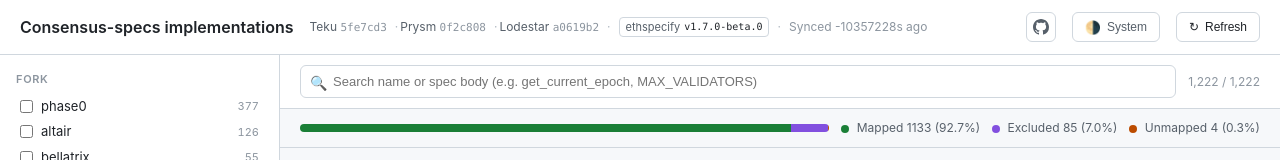
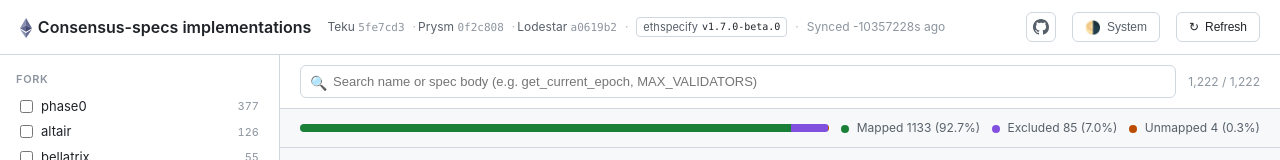
Before and after one commit to StefanBratanov/consensus-specs-browser, a React (Vite) app: page / in a window 1280 px wide. Shown: the top 160 px of the page. Built offline with nearby package versions, Linux system fonts and the light colour scheme.

Commit message:
feat: add Ethereum logo to header and favicon

```diff
--- a/index.html
+++ b/index.html
@@ -4,6 +4,7 @@
     <meta charset="UTF-8" />
     <meta name="viewport" content="width=device-width, initial-scale=1.0" />
     <title>Consensus-specs implementations</title>
+    <link rel="icon" type="image/svg+xml" href="/ethereum.svg" />
     <meta name="description" content="Browse Ethereum consensus-specs entities side-by-side with their Teku, Prysm, and Lodestar implementations." />
     <script>
       // Apply the user's saved theme before React mounts so the first paint
--- a/src/App.tsx
+++ b/src/App.tsx
@@ -64,7 +64,10 @@ export function App() {
   return (
     <div className="app">
       <header className="app-header">
-        <h1>Consensus-specs implementations</h1>
+        <h1>
+          <img src="/ethereum.svg" className="eth-logo" alt="" aria-hidden="true" />
+          Consensus-specs implementations
+        </h1>
         <div className="meta">
           {Object.entries(clients).map(([id, c], i) => {
             const sha = meta.clientShas[id];
--- a/src/styles.css
+++ b/src/styles.css
@@ -264,6 +264,14 @@ code, pre {
   border-bottom: 1px solid var(--border);
   background: var(--bg-elev);
   z-index: 2;
+}
+
+.eth-logo {
+  height: 1.25em;
+  width: auto;
+  vertical-align: middle;
+  margin-right: 0.35em;
+  margin-bottom: 0.1em;
 }
 
 .app-header h1 {
```
Also changed, not shown: public/ethereum.svg (added).
